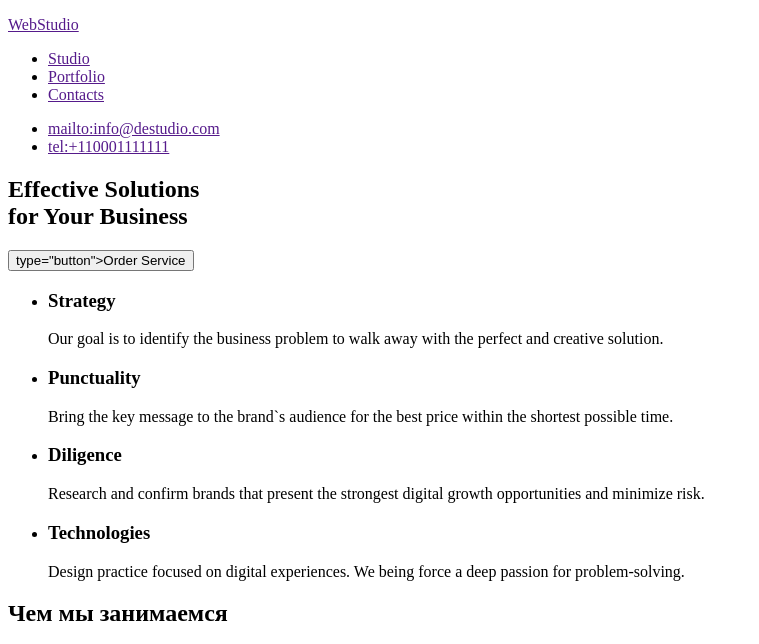
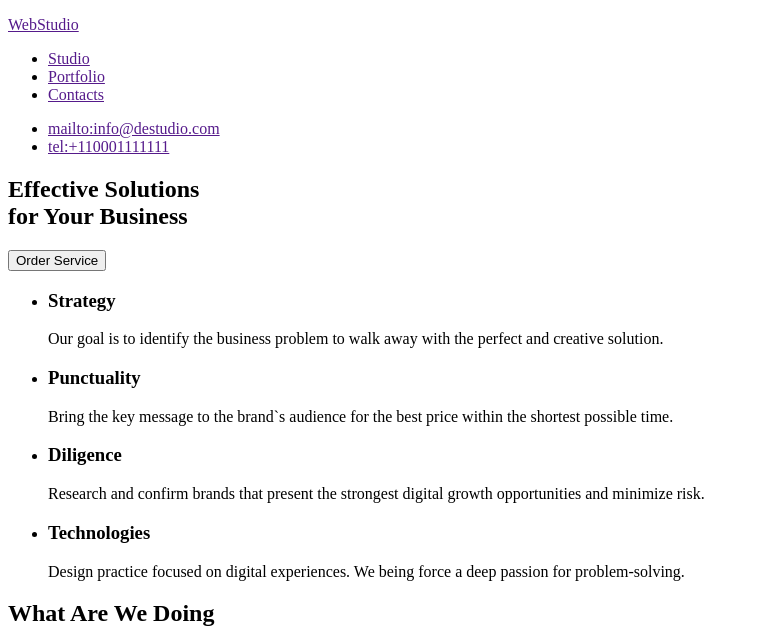
Before and after one commit to Konstantin20032003/goit-markup-hw-01, a plain HTML site: page index.html in a window 1280 px wide. Shown: the top 644 px of the page, without its empty margins (0-759 px from the left). Drawn offline with Linux system fonts and the light colour scheme.

Commit message:
Add files via upload

```diff
--- a/index.html
+++ b/index.html
@@ -10,6 +10,7 @@
     <header>
       <p><a href="">WebStudio</a></p>
       <nav>
+        <a href="./index.html"></a>
         <ul>
           <li><a href="">Studio</a></li>
           <li><a href="">Portfolio</a></li>
@@ -28,7 +29,7 @@
           Effective Solutions <br />
           for Your Business
         </h1>
-        <button>type="button">Order Service</button>
+        <button>Order Service</button>
       </section>
       <section>
         <ul>
@@ -63,7 +64,7 @@
         </ul>
       </section>
       <section>
-        <h2>Чем мы занимаемся</h2>
+        <h2>What Are We Doing</h2>
         <ul>
           <li>
             <img src="./images/img1.jpg" width="250" alt="создание проектов" />
@@ -123,8 +124,7 @@
       <address>
         <ul>
           <li>
-            <a href="1111">
-              Increase the flow of customers and sales for your business with
+               Increase the flow of customers and sales for your business with
               digital marketing & growth solutions.</a
             >
           </li>
```
